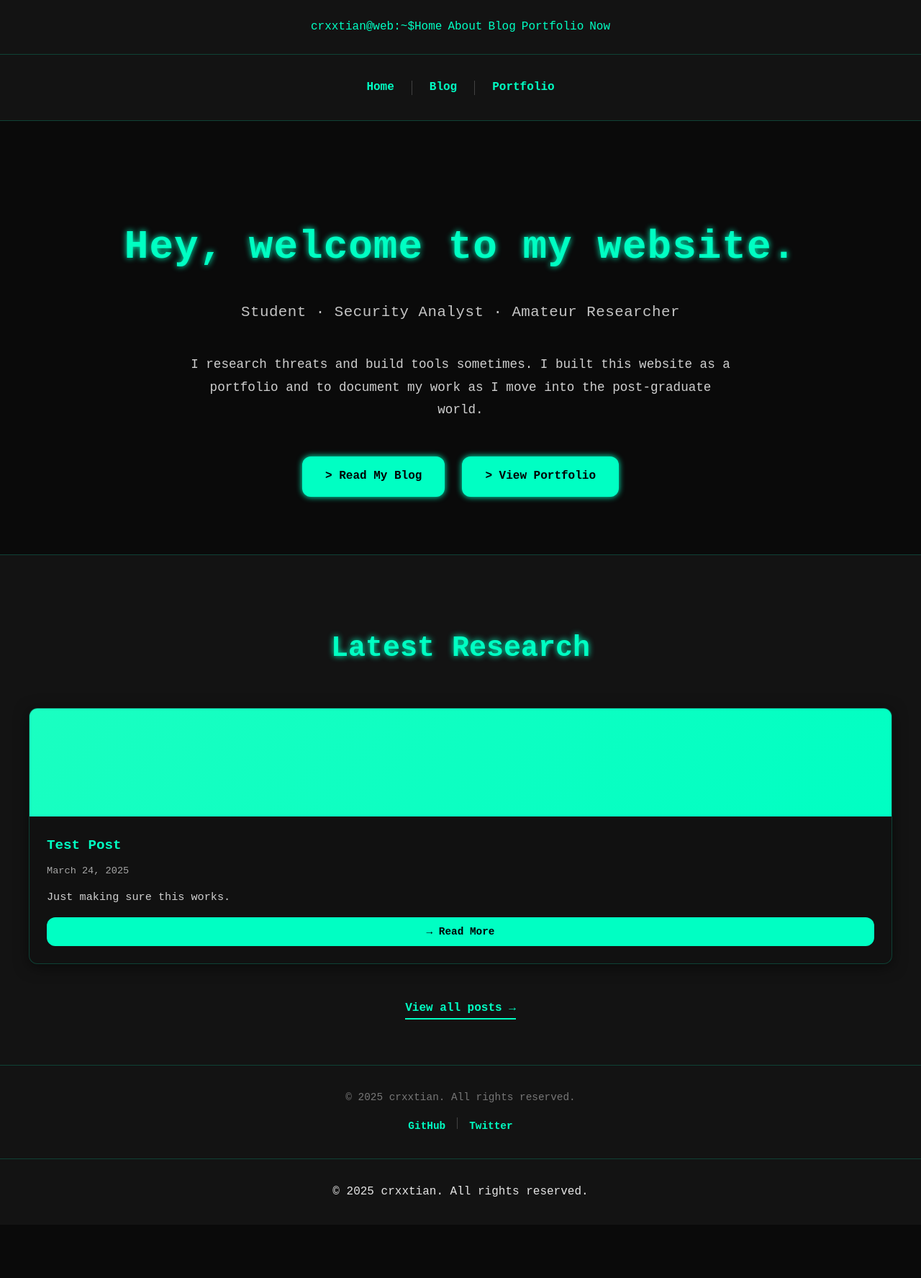
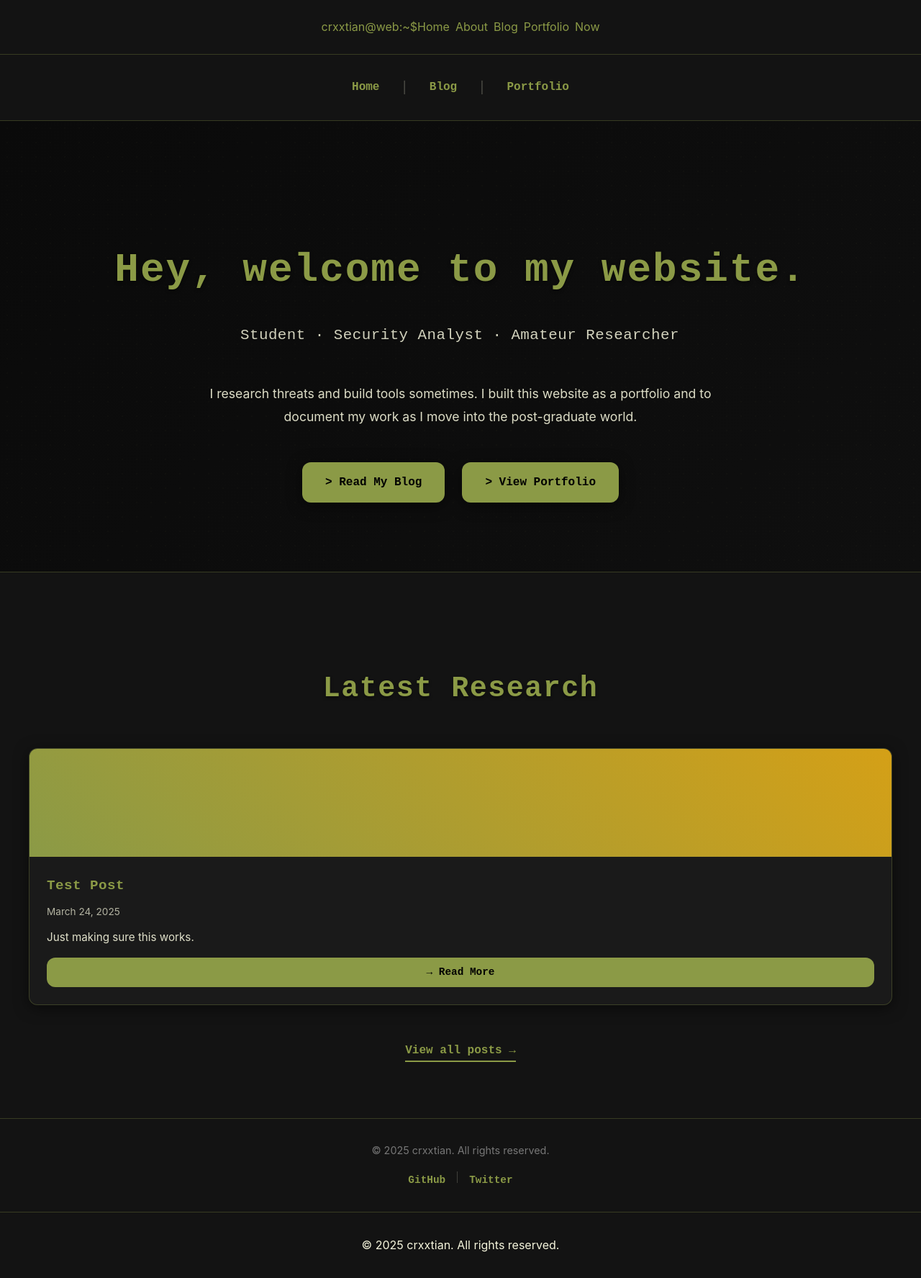
Before and after one commit to crxxtian/crxxtian.github.io, a Jekyll site: the page built from index.html, in a window 1280 px wide. Shown: the whole page at 72% size. Built offline with Jekyll 4.4.1, drawn with Linux system fonts in a browser that asks for light colours.

Commit message:
now u wanna work huh

```diff
--- a/assets/css/style.css
+++ b/assets/css/style.css
@@ -1,17 +1,16 @@
 :root {
     --bg: #0a0a0a;
     --bg-alt: #131313;
-    --fg: #e5e5e5;
-    --accent: #00ffc3;
-    --accent-soft: #1affc1;
-    --card-bg: #111;
+    --fg: #F5F5DC;
+    --accent: #8B9A46;
+    --accent-secondary: #D4A017;
+    --card-bg: #1A1A1A;
     --font-main: 'Fira Code', monospace;
-    --glow: 0 0 8px var(--accent);
-    --glow-soft: 0 0 4px rgba(0, 255, 195, 0.5);
+    --font-secondary: 'Inter', sans-serif;
+    --shadow: 0 4px 20px rgba(0, 0, 0, 0.5);
+    --border: 1px solid rgba(139, 154, 70, 0.3);
     --radius: 12px;
     --transition: 0.3s ease-in-out;
-    --shadow: 0 4px 20px rgba(0, 0, 0, 0.5);
-    --border: 1px solid rgba(0, 255, 195, 0.2);
 }
 
 * {
@@ -25,7 +24,7 @@ html, body {
     height: 100%;
     background: var(--bg);
     color: var(--fg);
-    font-family: var(--font-main);
+    font-family: var(--font-secondary);
     overflow-x: hidden;
     line-height: 1.7;
     font-size: 16px;
@@ -38,8 +37,13 @@ a {
 }
 
 a:hover {
-    color: #fff;
-    text-shadow: var(--glow);
+    color: var(--accent-secondary);
+}
+
+a:focus {
+    outline: none;
+    color: var(--accent-secondary);
+    box-shadow: 0 0 8px var(--accent);
 }
 
 ::selection {
@@ -66,45 +70,102 @@ a:hover {
 }
 
 .nav-link {
-    font-weight: 700;
+    font-family: var(--font-main);
+    font-weight: 600;
     font-size: 1rem;
     padding: 0.5rem 1rem;
     position: relative;
     transition: color var(--transition);
 }
 
+.nav-link::after {
+    content: '';
+    position: absolute;
+    width: 0;
+    height: 2px;
+    bottom: 0;
+    left: 0;
+    background: var(--accent-secondary);
+    transition: width var(--transition);
+}
+
+.nav-link:hover::after {
+    width: 100%;
+}
+
 .nav-link:hover {
-    color: var(--accent-soft);
-    text-shadow: var(--glow-soft);
+    color: var(--accent-secondary);
+}
+
+.nav-link:focus {
+    color: var(--accent-secondary);
 }
 
 .nav-divider {
-    width: 1px;
-    height: 20px;
-    background: rgba(255, 255, 255, 0.2);
+    color: rgba(245, 245, 220, 0.3);
+    font-size: 1rem;
+    margin: 0 0.5rem;
 }
 
 .hero {
-    padding: 8rem 2rem 5rem;
+    padding: 10rem 2rem 6rem;
     text-align: center;
-    background: var(--bg);
+    background: linear-gradient(135deg, var(--bg) 0%, #0f0f0f 100%);
     position: relative;
+    overflow: hidden;
+}
+
+.hero::before {
+    content: '';
+    position: absolute;
+    top: 0;
+    left: 0;
+    width: 100%;
+    height: 100%;
+    background: radial-gradient(circle, rgba(139, 154, 70, 0.1) 1px, transparent 1px);
+    background-size: 20px 20px;
+    opacity: 0.3;
+    z-index: 0;
 }
 
 .hero-title {
+    font-family: var(--font-main);
     font-size: 3.5rem;
     font-weight: 900;
     color: var(--accent);
-    text-shadow: var(--glow);
     margin-bottom: 1.5rem;
-    letter-spacing: 1px;
+    letter-spacing: 2px;
+    text-shadow: 0 2px 4px rgba(0, 0, 0, 0.5);
+    position: relative;
+    z-index: 1;
 }
 
 .hero-subtitle {
+    font-family: var(--font-main);
     font-size: 1.3rem;
     opacity: 0.85;
     margin-bottom: 2.5rem;
     letter-spacing: 0.5px;
+    display: inline-block;
+    white-space: nowrap;
+    overflow: hidden;
+    border-right: 2px solid var(--accent);
+    position: relative;
+    z-index: 1;
+}
+
+.animated-text {
+    animation: typing 3s steps(40, end) forwards, blink 0.75s step-end infinite;
+}
+
+@keyframes typing {
+    from { width: 0; }
+    to { width: 100%; }
+}
+
+@keyframes blink {
+    from, to { border-color: transparent; }
+    50% { border-color: var(--accent); }
 }
 
 .hero-intro {
@@ -113,12 +174,28 @@ a:hover {
     margin: 0 auto 3rem;
     line-height: 1.8;
     opacity: 0.9;
+    font-weight: 400;
+    position: relative;
+    z-index: 1;
+}
+
+.fade-in {
+    opacity: 0;
+    animation: fadeIn 1.5s ease-in forwards;
+    animation-delay: 1s;
+}
+
+@keyframes fadeIn {
+    from { opacity: 0; transform: translateY(10px); }
+    to { opacity: 0.9; transform: translateY(0); }
 }
 
 .hero-buttons {
     display: flex;
     justify-content: center;
     gap: 1.5rem;
+    position: relative;
+    z-index: 1;
 }
 
 .hero-buttons a {
@@ -126,30 +203,38 @@ a:hover {
     border-radius: var(--radius);
     background: var(--accent);
     color: #000;
+    font-family: var(--font-main);
     font-weight: 700;
     font-size: 1rem;
-    box-shadow: var(--glow);
-    transition: transform var(--transition), box-shadow var(--transition);
+    box-shadow: var(--shadow);
+    transition: transform var(--transition), background var(--transition);
 }
 
 .hero-buttons a:hover {
     transform: scale(1.05);
-    box-shadow: 0 0 15px var(--accent);
+    background: var(--accent-secondary);
+}
+
+.hero-buttons a:focus {
+    background: var(--accent-secondary);
+    box-shadow: 0 0 8px var(--accent);
 }
 
 .section-highlight {
-    padding: 6rem 2rem 4rem;
+    padding: 8rem 2rem 5rem;
     background: var(--bg-alt);
     border-top: var(--border);
 }
 
 .section-title {
+    font-family: var(--font-main);
     font-size: 2.5rem;
     color: var(--accent);
     margin-bottom: 3rem;
-    text-shadow: var(--glow);
     text-align: center;
     font-weight: 700;
+    letter-spacing: 1.5px;
+    text-shadow: 0 2px 4px rgba(0, 0, 0, 0.5);
 }
 
 .post-preview-list {
@@ -169,18 +254,45 @@ a:hover {
     overflow: hidden;
     display: flex;
     flex-direction: column;
+    position: relative;
+    will-change: transform;
 }
 
 .post-preview:hover {
-    transform: translateY(-5px);
-    box-shadow: 0 0 20px rgba(0, 255, 195, 0.4);
+    transform: translateY(-5px) rotate(1deg);
+    box-shadow: 0 8px 30px rgba(0, 0, 0, 0.7);
+}
+
+.post-preview::before {
+    content: '';
+    position: absolute;
+    top: 0;
+    left: 0;
+    width: 100%;
+    height: 100%;
+    border: 2px solid transparent;
+    border-image: linear-gradient(45deg, var(--accent), var(--accent-secondary)) 1;
+    border-image-slice: 1;
+    opacity: 0;
+    transition: opacity var(--transition);
+}
+
+.post-preview:hover::before {
+    opacity: 1;
 }
 
 .post-thumbnail {
     width: 100%;
     height: 150px;
-    background: linear-gradient(135deg, var(--accent-soft), var(--accent));
+    background: linear-gradient(45deg, var(--accent), var(--accent-secondary));
     border-bottom: var(--border);
+    animation: gradientShift 5s ease-in-out infinite;
+}
+
+@keyframes gradientShift {
+    0% { background-position: 0% 50%; }
+    50% { background-position: 100% 50%; }
+    100% { background-position: 0% 50%; }
 }
 
 .post-content {
@@ -191,10 +303,12 @@ a:hover {
 }
 
 .post-content h3 {
+    font-family: var(--font-main);
     font-size: 1.2rem;
     margin-bottom: 0.5rem;
     color: var(--accent);
     font-weight: 600;
+    letter-spacing: 0.5px;
 }
 
 .post-date {
@@ -217,16 +331,21 @@ a:hover {
     background: var(--accent);
     color: #000;
     border-radius: var(--radius);
+    font-family: var(--font-main);
     font-weight: 600;
     font-size: 0.9rem;
     text-align: center;
-    transition: transform var(--transition), box-shadow var(--transition);
+    transition: transform var(--transition), background var(--transition);
 }
 
 .read-more-btn:hover {
     transform: scale(1.03);
-    box-shadow: var(--glow);
-    text-shadow: none;
+    background: var(--accent-secondary);
+}
+
+.read-more-btn:focus {
+    background: var(--accent-secondary);
+    box-shadow: 0 0 8px var(--accent);
 }
 
 .view-all-container {
@@ -235,15 +354,22 @@ a:hover {
 }
 
 .view-all {
+    font-family: var(--font-main);
     font-weight: 700;
     font-size: 1rem;
     padding-bottom: 0.3rem;
     border-bottom: 2px solid var(--accent);
-    transition: color var(--transition);
+    transition: color var(--transition), border-color var(--transition);
 }
 
 .view-all:hover {
-    color: var(--accent-soft);
+    color: var(--accent-secondary);
+    border-color: var(--accent-secondary);
+}
+
+.view-all:focus {
+    color: var(--accent-secondary);
+    border-color: var(--accent-secondary);
 }
 
 footer {
@@ -266,14 +392,24 @@ footer {
 }
 
 .footer-links a {
+    font-family: var(--font-main);
     font-size: 0.9rem;
     font-weight: 600;
+    transition: color var(--transition);
+}
+
+.footer-links a:hover {
+    color: var(--accent-secondary);
+}
+
+.footer-links a:focus {
+    color: var(--accent-secondary);
 }
 
 .footer-divider {
     width: 1px;
     height: 16px;
-    background: rgba(255, 255, 255, 0.2);
+    background: rgba(245, 245, 220, 0.2);
 }
 
 @media (max-width: 768px) {
--- a/index.html
+++ b/index.html
@@ -6,20 +6,20 @@ title: Home
 <header class="navbar">
     <nav class="nav-right">
         <a href="/" class="nav-link">Home</a>
-        <span class="nav-divider"></span>
+        <span class="nav-divider">|</span>
         <a href="/blog" class="nav-link">Blog</a>
-        <span class="nav-divider"></span>
+        <span class="nav-divider">|</span>
         <a href="/portfolio" class="nav-link">Portfolio</a>
     </nav>
 </header>
 
 <section class="hero">
     <h1 class="hero-title">Hey, welcome to my website.</h1>
-    <p class="hero-subtitle">
+    <p class="hero-subtitle animated-text">
         Student · Security Analyst · Amateur Researcher
     </p>
 
-    <p class="hero-intro">
+    <p class="hero-intro fade-in">
         I research threats and build tools sometimes. I built this website as a portfolio and to document my work as I move into the post-graduate world.
     </p>
 
```
